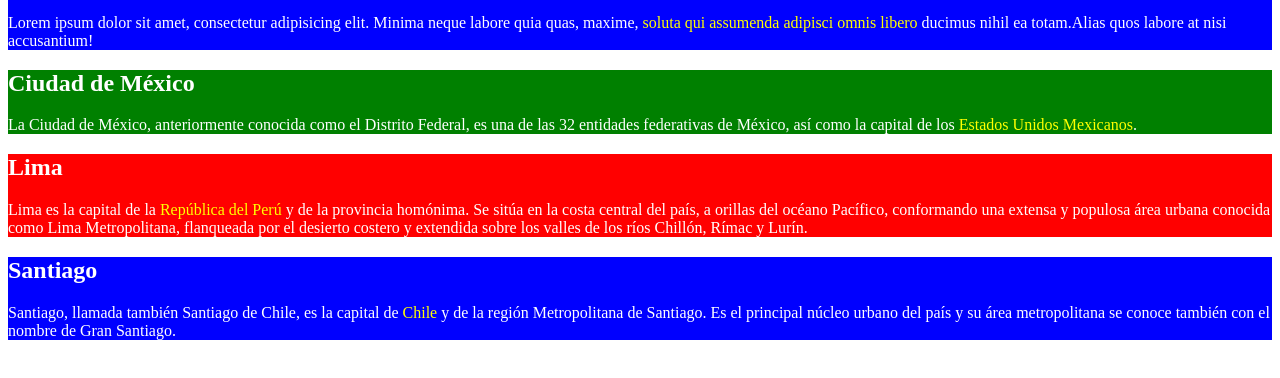
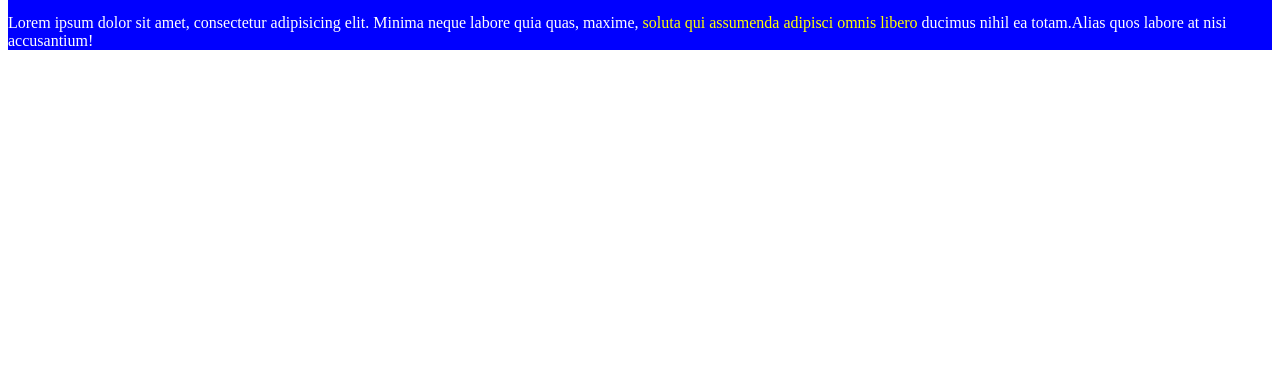
Before and after one commit to devdevi/practicaHTML, a plain HTML site: page index.html in a window 1280 px wide. Shown: the part 298-676 px from the top of the page. Drawn offline with Linux system fonts and the light colour scheme.

Commit message:
Edicion hmtl

```diff
--- a/index.html
+++ b/index.html
@@ -25,34 +25,3 @@
 	</div>
 </body>
 </html>
-
-<!DOCTYPE html>
-<html>
-  <body>
-    <div style="background-color: green; color: white">
-      <h2>Ciudad de México</h2>
-      <p>La Ciudad de México, anteriormente conocida como el Distrito Federal,
-        es una de las 32 entidades federativas de México, así como la capital
-        de los <span style ="color: yellow">Estados Unidos Mexicanos</span>.
-      </p>
-    </div>
-    <div style="background-color: red; color: white">
-      <h2>Lima</h2>
-      <p>Lima es la capital de la <span style ="color: yellow">República del
-        Perú</span> y de la provincia homónima. Se sitúa en la costa central
-        del país, a orillas del océano Pacífico, conformando una extensa y
-        populosa área urbana conocida como Lima Metropolitana, flanqueada por
-        el desierto costero y extendida sobre los valles de los ríos Chillón,
-        Rímac y Lurín.
-      </p>
-    </div>
-    <div style="background-color: blue; color: white">
-      <h2>Santiago</h2>
-      <p>Santiago, llamada también Santiago de Chile, es la capital de
-        <span style ="color: yellow">Chile</span> y de la región Metropolitana
-        de Santiago. Es el principal núcleo urbano del país y su área
-        metropolitana se conoce también con el nombre de Gran Santiago.
-      </p>
-    </div>
-  </body>
-</html>
```
